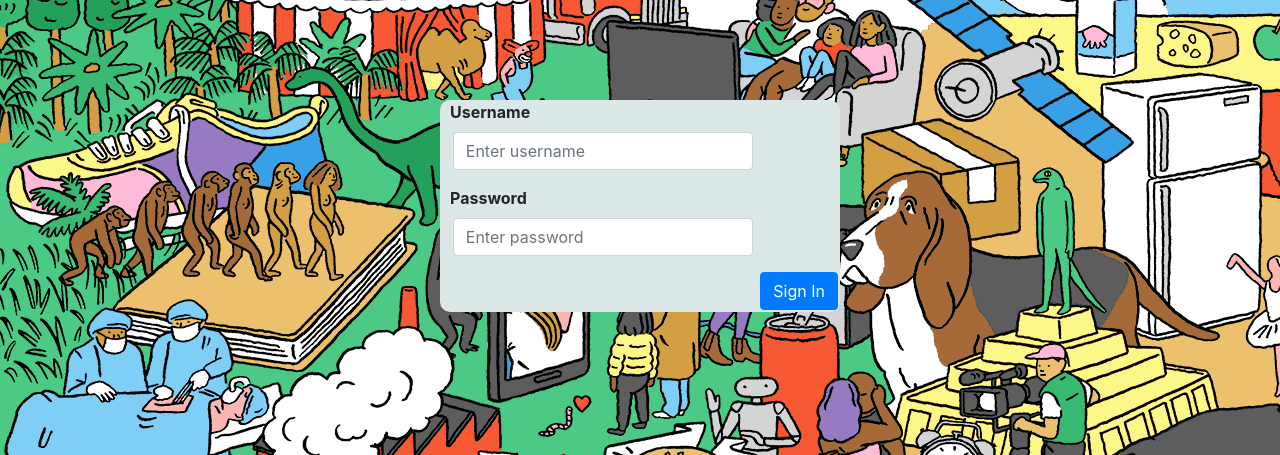
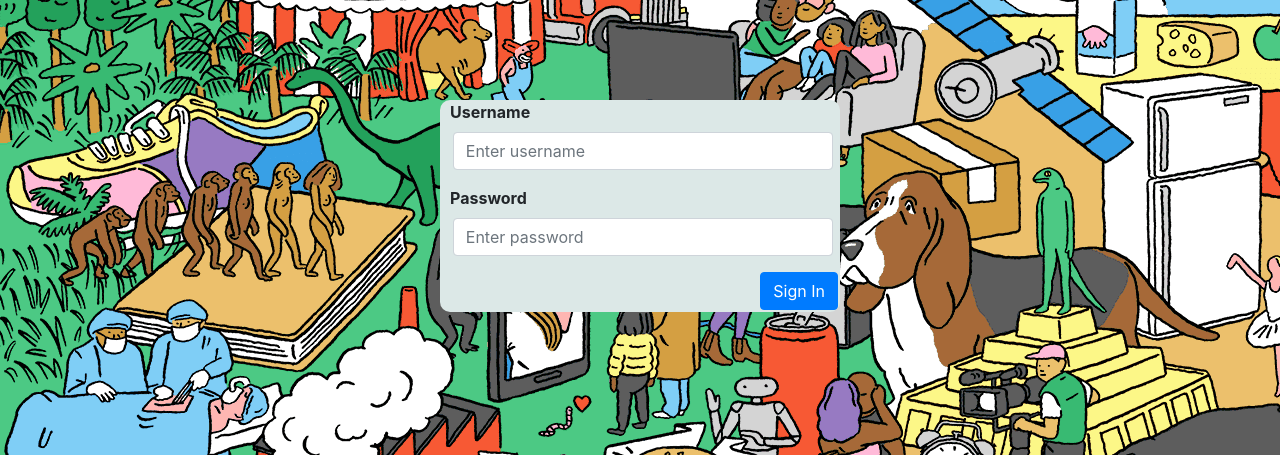
Before and after one commit to Zack-Xu-0419/progress-check-system, a Flask app: page /signin in a window 1280 px wide. Shown: the part 40-495 px from the top of the page. Run offline with Flask 2, Linux system fonts and the light colour scheme; some libraries are stand-ins or nearby versions.

Commit message:
Added Visual Candies (Better UI)

```diff
--- a/templates/layout.html
+++ b/templates/layout.html
@@ -23,7 +23,7 @@
         .form-control{
             margin-left: 1vw;
             width: 98vw;
-            max-width: 300px
+            max-width: 380px
         }
         #signup-form, #signin-form{
             background-color: #dce8e7;
```
